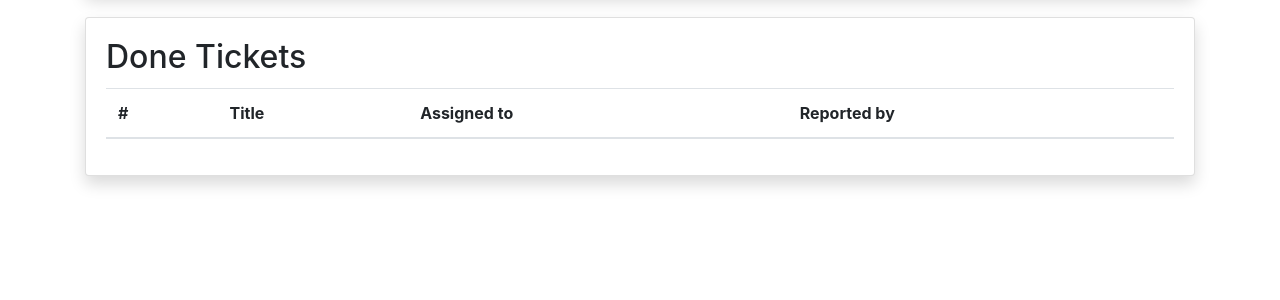
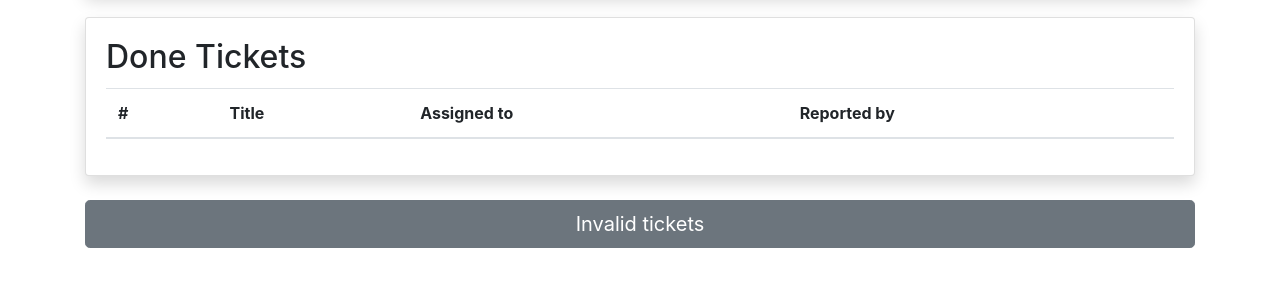
Before and after one commit to luisfff29/bugtracker, a Django app: page / in a window 1280 px wide. Shown: the part 432-732 px from the top of the page. Run offline with Django 3.2, Linux system fonts and the light colour scheme; data that the repository does not hold is empty; some libraries are stand-ins or nearby versions.

Commit message:
add invalid tickets button

```diff
--- a/bug_ticket/urls.py
+++ b/bug_ticket/urls.py
@@ -5,7 +5,7 @@ urlpatterns = [
     path('', views.main, name='home'),
     path('ticket/<int:id>/', views.details, name='details'),
     path('ticket/submit/', views.create_ticket, name='submit'),
-    path('ticket/invalid/', views.invalid_ticket),
+    path('ticket/invalid/', views.invalid_ticket, name='inv_tickets'),
     path('user/<str:name>/', views.user_profile, name='profile'),
     path('edit/<int:id>/', views.edit, name='edit'),
     path('action/<int:id>/', views.action, name='action'),
--- a/templates/main.html
+++ b/templates/main.html
@@ -6,4 +6,6 @@
 {% include 'ticket_table.html' with header='In Progress Tickets' status=inprogress %}
 {% include 'ticket_table.html' with header='Done Tickets' status=done %}
 
+<a href="{% url 'inv_tickets' %}" class="btn btn-secondary btn-lg btn-block">Invalid tickets</a>
+
 {% endblock %}
```
